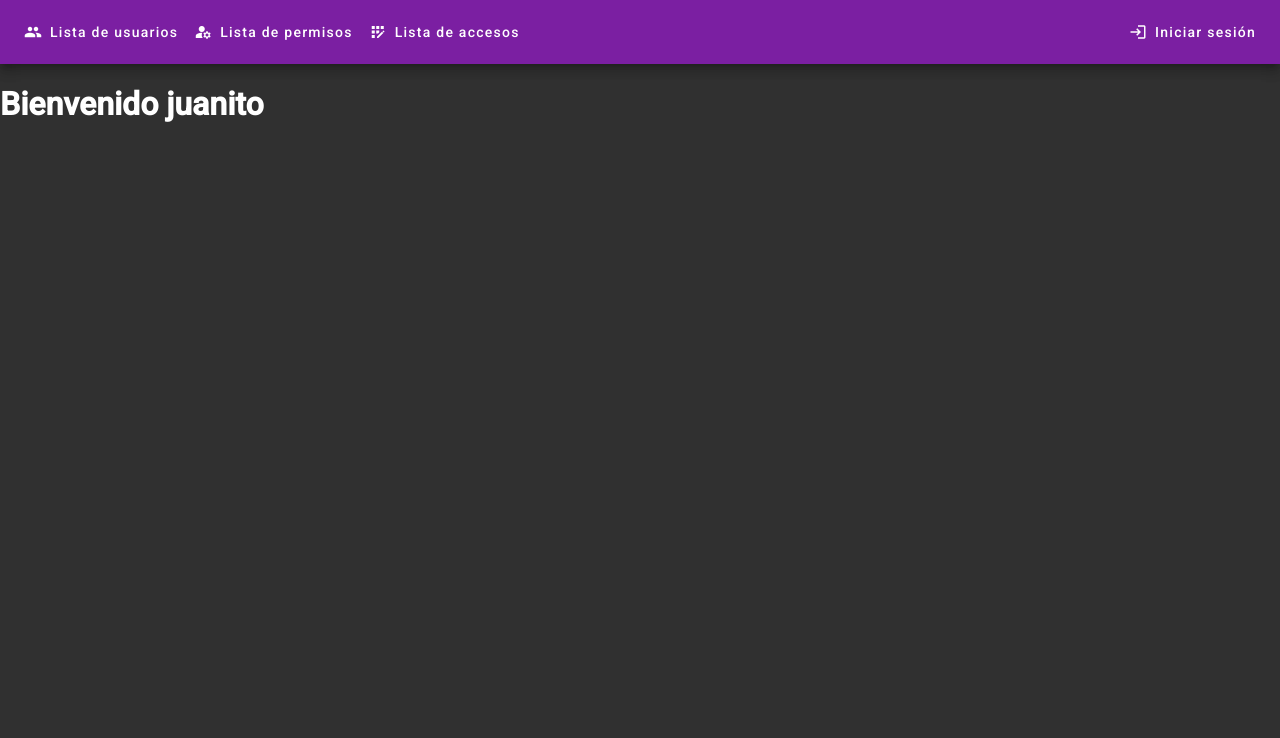
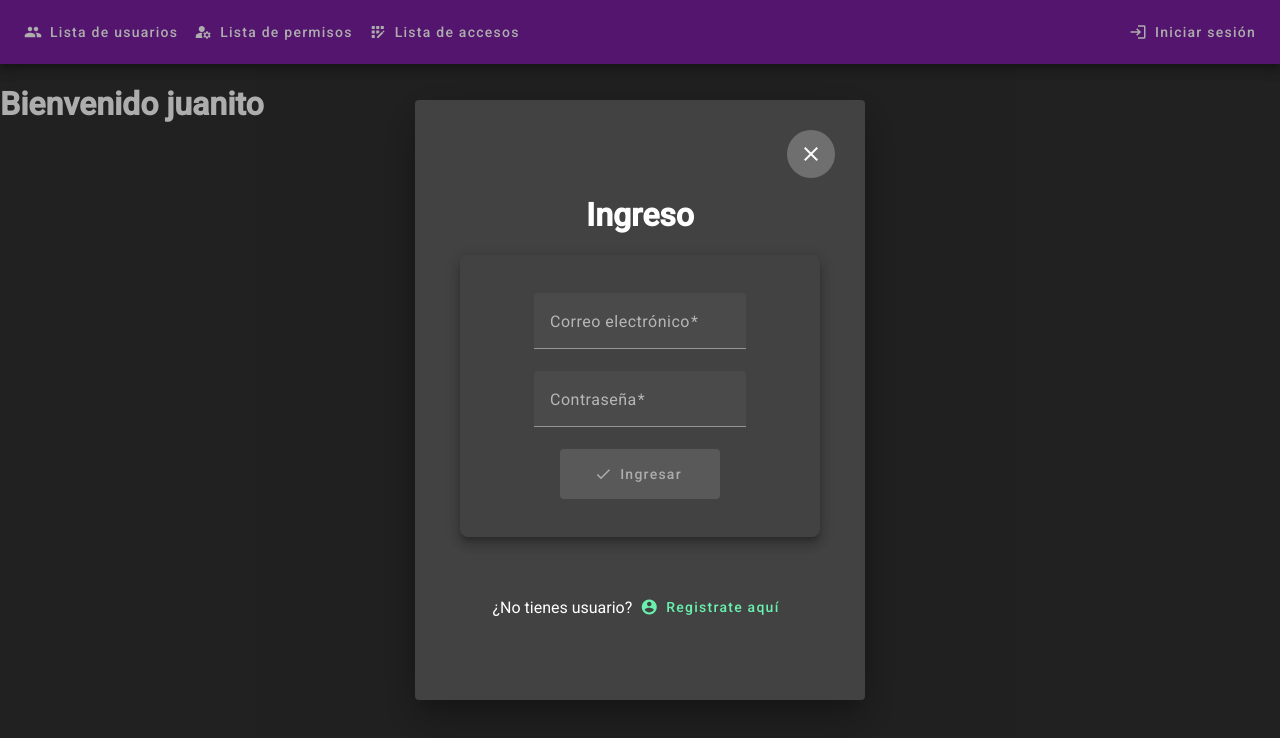
Before and after one commit to RamonFaundez/FrontPrueba, an Angular app: page / in a window 1280 px wide. Shown: the top 738 px of the page. Built offline with nearby package versions, Linux system fonts and the light colour scheme.

Commit message:
[ADD]form styles

```diff
--- a/src/app/permissions/permissions.component.ts
+++ b/src/app/permissions/permissions.component.ts
@@ -1,6 +1,7 @@
+import { MatPaginator } from '@angular/material/paginator';
 import { MatTableDataSource } from '@angular/material/table';
 import { IPermission } from '../../assets/interfaces/interfaces';
-import { Component, OnInit } from '@angular/core';
+import { Component, OnInit, ViewChild } from '@angular/core';
 import { ApiService } from '../services/api.service';
 
 @Component({
@@ -14,6 +15,8 @@ export class PermissionsComponent implements OnInit {
   public displayedColumns: Array<string> = ['role', 'usersTable', 'permissionsTable', 'logsTable']
   public dataSource!: any;
 
+  @ViewChild(MatPaginator) paginator!: MatPaginator;
+
   constructor(
     private apiService: ApiService
   ) { }
@@ -25,6 +28,7 @@ export class PermissionsComponent implements OnInit {
   private getAllPermissions(): void {
     this.apiService.getAllPermissions().subscribe(res => {
       this.dataSource = new MatTableDataSource<IPermission>(res.data);
+      this.dataSource.paginator = this.paginator;
     })
   }
 
--- a/src/app/shared/form-dialog-create/form-dialog-create.component.html
+++ b/src/app/shared/form-dialog-create/form-dialog-create.component.html
@@ -1,6 +1,11 @@
-<div class="container">
-  <h2>Nuevo Usuario</h2>
-  <form [formGroup]="formCreate">
+<div class="dialog-wrapper">
+  <h1>Nuevo Usuario</h1>
+
+  <button mat-icon-button matDialogClose type="button" class="btn-close">
+    <mat-icon>close</mat-icon>
+  </button>
+
+  <form [formGroup]="formCreate" class="mat-elevation-z8">
     <mat-form-field appearance="fill">
       <mat-label>Nombre</mat-label>
       <input formControlName="name" matInput type="text" placeholder="Nombre" />
@@ -51,11 +56,13 @@
         >Debes seleccionar un rol</mat-error
       >
     </mat-form-field>
+    <div>
       <button mat-raised-button type="submit" (click)="onSubmit()" color="accent">
         Aceptar <mat-icon>done</mat-icon>
       </button>
       <button mat-raised-button type="button" (click)="onClose()" color="warn">
         Cancelar <mat-icon>close</mat-icon>
       </button>
+    </div>
   </form>
 </div>
--- a/src/app/shared/form-dialog-edit/form-dialog-edit.component.html
+++ b/src/app/shared/form-dialog-edit/form-dialog-edit.component.html
@@ -1,6 +1,11 @@
-<div class="container">
+<div class="dialog-wrapper">
   <h2>Editar Usuario</h2>
-  <form [formGroup]="formEdit">
+
+  <button mat-icon-button matDialogClose type="button" class="btn-close">
+    <mat-icon>close</mat-icon>
+  </button>
+
+  <form [formGroup]="formEdit" class="mat-elevation-z8">
     <mat-form-field appearance="fill">
       <mat-label>Nombre</mat-label>
       <input formControlName="name" matInput type="text" placeholder="Nombre" />
@@ -42,7 +47,13 @@
         >Debes seleccionar un rol</mat-error
       >
     </mat-form-field>
-    <button mat-raised-button type="submit" (click)="onSubmit()" color="accent">
+    <div>
+      <button
+        mat-raised-button
+        type="submit"
+        (click)="onSubmit()"
+        color="accent"
+      >
         Aceptar
         <mat-icon>done</mat-icon>
       </button>
@@ -50,5 +61,6 @@
         Cancelar
         <mat-icon>close</mat-icon>
       </button>
+    </div>
   </form>
 </div>
--- a/src/app/shared/form-dialog-login/form-dialog-login.component.html
+++ b/src/app/shared/form-dialog-login/form-dialog-login.component.html
@@ -1,11 +1,11 @@
-<div class="container">
+<div class="dialog-wrapper">
   <h1>Ingreso</h1>
 
-  <button mat-icon-button matDialogClose type="button">
+  <button mat-icon-button matDialogClose type="button" class="btn-close">
     <mat-icon>close</mat-icon>
   </button>
 
-  <form [formGroup]="formLogin">
+  <form [formGroup]="formLogin" class="mat-elevation-z8">
     <mat-form-field appearance="fill">
       <mat-label>Correo electrónico</mat-label>
       <input
@@ -46,9 +46,11 @@
     </button>
   </form>
 
-  <p>¿No tienes usuario?</p>
-  <button mat-raised-button (click)="openDialogFormCreate()" color="primary">
-    Registrate aquí
-    <mat-icon>account_circle</mat-icon>
-  </button>
+  <div class="register">
+    <span>¿No tienes usuario?</span>
+    <button mat-button (click)="openDialogFormCreate()" color="accent">
+      Registrate aquí
+      <mat-icon>account_circle</mat-icon>
+    </button>
+  </div>
 </div>
--- a/src/app/shared/form-dialog-login/form-dialog-login.component.scss
+++ b/src/app/shared/form-dialog-login/form-dialog-login.component.scss
@@ -0,0 +1,5 @@
+.register{
+    margin-top: 52px;
+    display: flex;
+    align-items: center;
+}
--- a/src/app/shared/navbar/navbar.component.ts
+++ b/src/app/shared/navbar/navbar.component.ts
@@ -1,17 +1,21 @@
 import { MatDialog } from '@angular/material/dialog';
 import { FormDialogLoginComponent } from './../form-dialog-login/form-dialog-login.component';
-import { Component } from '@angular/core';
+import { Component, OnInit } from '@angular/core';
 
 @Component({
   selector: 'app-navbar',
   templateUrl: './navbar.component.html',
   styleUrls: ['./navbar.component.scss']
 })
-export class NavbarComponent {
+export class NavbarComponent implements OnInit{
 
   constructor(
     private matDialog: MatDialog
   ) { }
+
+  ngOnInit(): void {
+    this.openDialogFormLogin();
+  }
 
   public openDialogFormLogin() {
     const dialogRef = this.matDialog.open(FormDialogLoginComponent, {
--- /dev/null
+++ b/src/assets/scss/_dialog.scss
@@ -0,0 +1,31 @@
+.dialog-wrapper{
+    width: 100%;
+    height: 100%;
+    display: flex;
+    flex-direction: column;
+    justify-content: center;
+    align-items: center;
+
+    form{
+    display: flex;
+    justify-content: center;
+    align-items: center;
+    flex-direction: column;
+    width: 80%;
+    padding: 38px 0;
+    border-radius: 8px;
+
+        .mdc-button{
+            width: 160px;
+            height: 50px;
+            margin: 0 4px;
+        }
+    }
+
+    .btn-close{
+    position: absolute;
+    top: 30px;
+    right: 30px;
+    }
+
+}
--- a/src/styles.scss
+++ b/src/styles.scss
@@ -1,4 +1,6 @@
 @import "~@angular/material/prebuilt-themes/purple-green.css";
+@import "assets/scss/var";
+@import "assets/scss/dialog";
 
 html,
 body {
```
Lines whose indentation alone changed are shown as unchanged.
